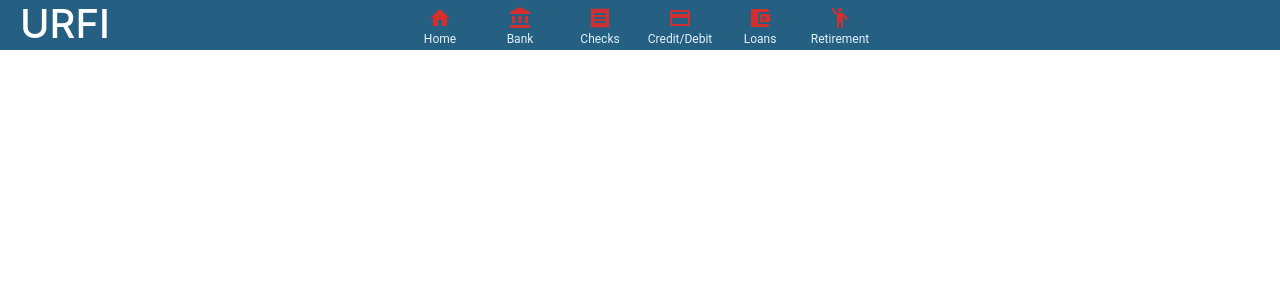
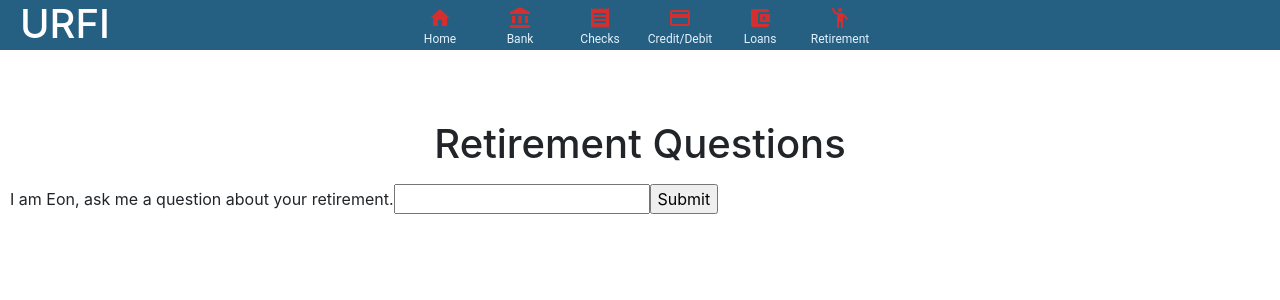
Before and after one commit to btufts/URFI, a React (Create React App) app in the folder urfi-site/: page /retirement in a window 1280 px wide. Shown: the top 300 px of the page. Built offline with nearby package versions, Linux system fonts and the light colour scheme.

Commit message:
retirement

```diff
--- a/urfi-site/package.json
+++ b/urfi-site/package.json
@@ -8,9 +8,12 @@
     "@testing-library/jest-dom": "^4.2.4",
     "@testing-library/react": "^9.5.0",
     "@testing-library/user-event": "^7.2.1",
+    "apexcharts": "^3.20.0",
     "bootstrap": "^4.5.2",
     "react": "^16.13.1",
+    "react-apexcharts": "^1.3.7",
     "react-bootstrap": "^1.3.0",
+    "react-chatbot-kit": "^1.0.6",
     "react-credit-cards": "^0.8.3",
     "react-dom": "^16.13.1",
     "react-quiz-components": "0.3.5",
--- a/urfi-site/src/site/InfoPages/RetirementPage.js
+++ b/urfi-site/src/site/InfoPages/RetirementPage.js
@@ -1,12 +1,68 @@
-import React, { Component } from 'react';
-import "../Homepage.css";
+import React, { Component } from 'react'
+import '../RetirementPage.css'
+import { createChatBotMessage } from 'react-chatbot-kit'
 
 class RetirementPage extends Component {
-    render() {
-        return (
-            <h2>Retirement</h2>
-        );
+  constructor (props) {
+    super(props)
+    this.state = {
+      question: ''
     }
+  }
+
+  handleTextInput (text) {
+    this.setState({ curText: text }, () => {
+      console.log('handled, is now', this.state)
+    })
+  }
+
+  handleSubmit (e) {
+    e.preventDefault()
+    fetch('http://localhost:5000/nlp', {
+      headers: {
+        'Content-Type': 'application/json'
+      },
+      body: JSON.stringify({
+        'query': this.state.question
+      }),
+      method: 'POST'
+    })
+      .then(r => r.json())
+      .then(result => {
+        result['NUM'] = result['NUM'].map(v => parseInt(v))
+        console.log('Lookin g at this now ', result['NUM'])
+        if (result['NUM'].length === 3) {
+          const curAge = Math.min(...result['NUM']) // interest
+          const earnings = Math.max(...result['NUM'])
+          const retAge = result['NUM'].find(v => v !== curAge && v !== earnings)
+          this.setState({ resultText: `Earning ${earnings} per year, you ${earnings * (retAge - curAge) > 1500000 ? 'will' : 'will not'} retire on time (to save 1.5 million)` })
+        } else if (result['NUM'].length === 1) {
+          const income = result['NUM'][0]
+          const estimatedYears = Math.ceil(1500000 / income)
+          this.setState({ resultText: `It would take you ${estimatedYears} years to retire` })
+        }
+      })
+  }
+
+  handleQuestionUpdate (q) {
+    this.setState({ question: q.target.value.replace(',', '') })
+  }
+
+  render () {
+    return (
+      <div className='wrapper-component'>
+        <div className='title'>
+          <h1>Retirement Questions</h1>
+        </div>
+        <form onSubmit={c => this.handleSubmit(c)}>
+          <p>{this.state.resultText}</p>
+          <label>I am Eon, ask me a question about your retirement.</label>
+          <input type='text' onChange={c => this.handleQuestionUpdate(c)} />
+          <input type='submit' value='Submit' />
+        </form>
+      </div>
+    )
+  }
 }
 
-export default RetirementPage;
+export default RetirementPage
--- /dev/null
+++ b/urfi-site/src/site/RetirementPage.css
@@ -0,0 +1,3 @@
+.title {
+  text-align: center;
+}
```
Also changed, not shown: 2 other files (tests, documents, lock files or other folders).
